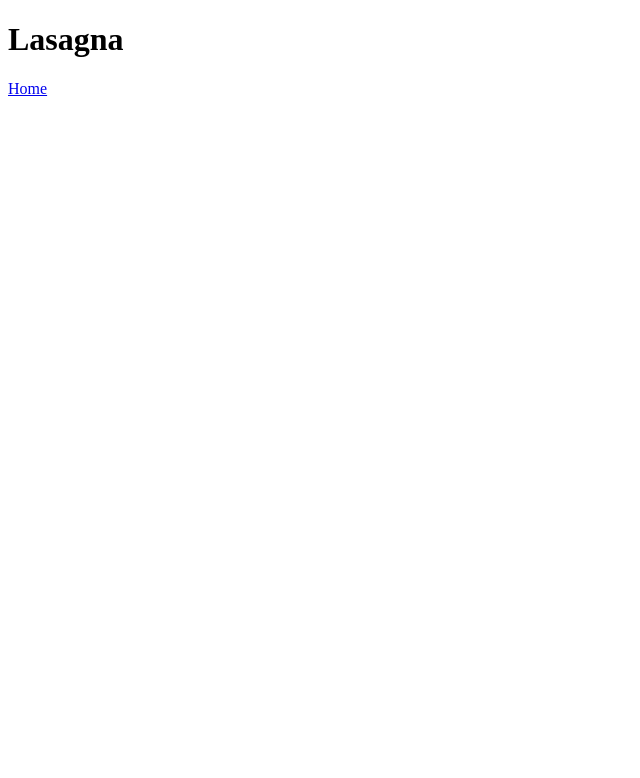
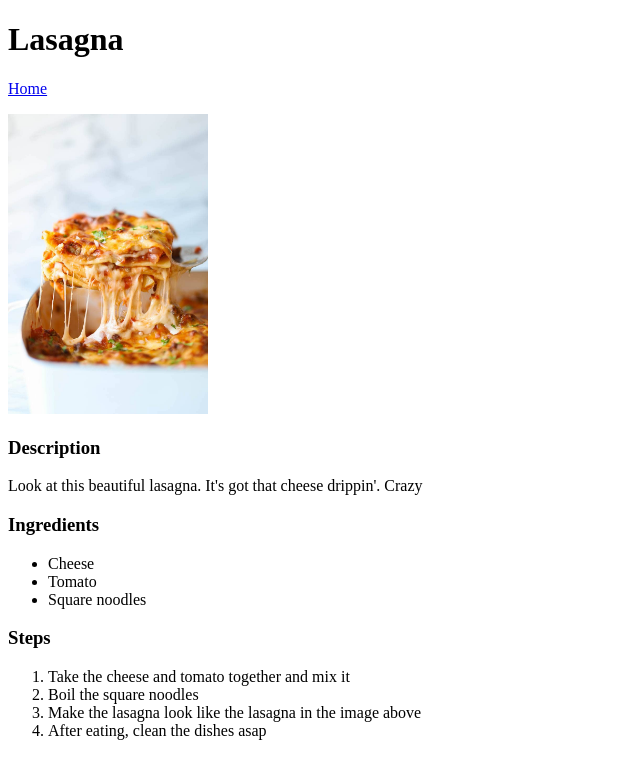
Before and after one commit to thejoonho/odin-recipes, a plain HTML site: page recipes/lasagna.html in a window 1280 px wide. Shown: the whole page, without its empty margins (0-640 px from the left). Drawn offline with Linux system fonts and the light colour scheme.

```diff
--- a/recipes/lasagna.html
+++ b/recipes/lasagna.html
@@ -9,7 +9,23 @@
 <body>
     <h1>Lasagna</h1>
     <a href="../index.html">Home</a>
-
+    <p></p>
+    <img src="../images/lasagna.jpg" height=300 alt="Picture of Lasagna">
+    <h3>Description</h3>
+    <p>Look at this beautiful lasagna. It's got that cheese drippin'. Crazy</p>
+    <h3>Ingredients</h3>
+    <ul>
+        <li>Cheese</li>
+        <li>Tomato</li>
+        <li>Square noodles</li>
+    </ul>
+    <h3>Steps</h3>
+    <ol>
+        <li>Take the cheese and tomato together and mix it</li>
+        <li>Boil the square noodles</li>
+        <li>Make the lasagna look like the lasagna in the image above</li>
+        <li>After eating, clean the dishes asap</li>
+    </ol>
 </body>
 
 </html>
```
Also changed, not shown: index.html (+4 -1 lines), recipes/sushi.html (added, +31 -0 lines), images/lasagna.jpg (added), images/sushi.jpg (added).
